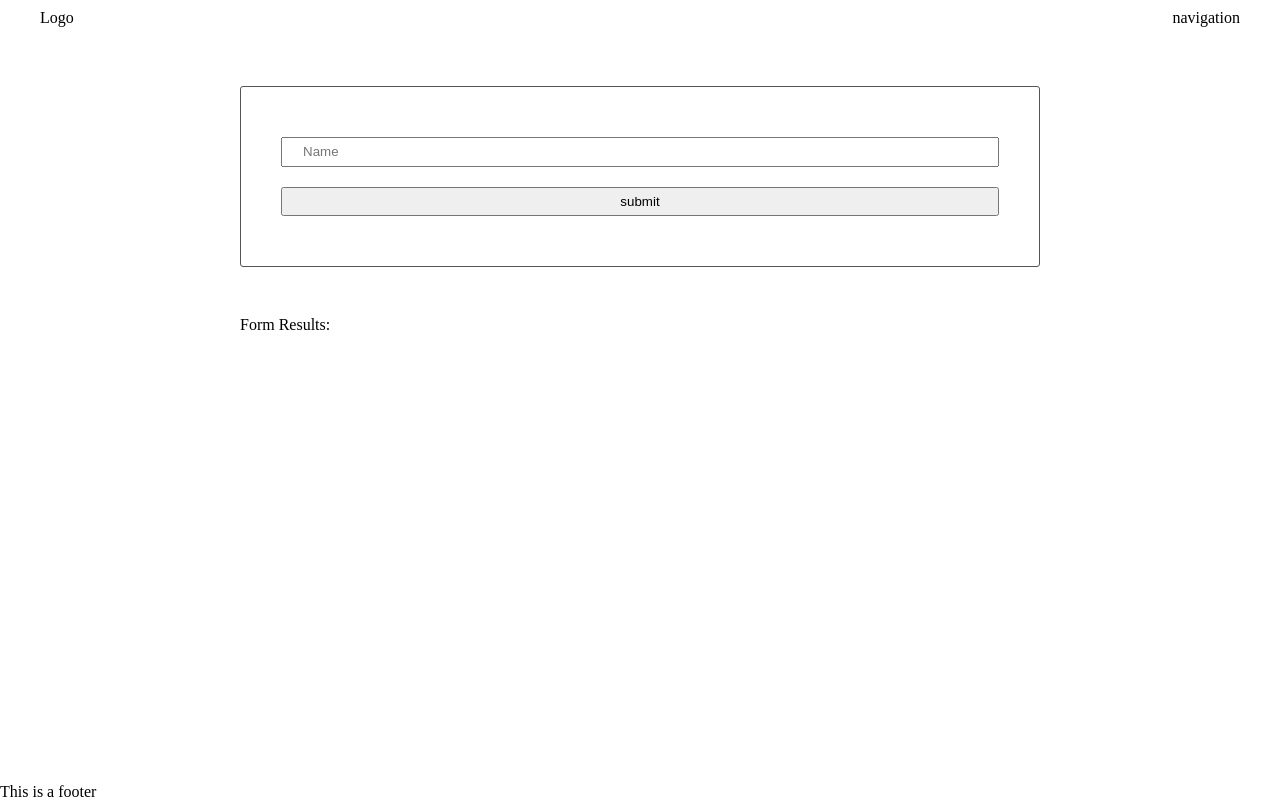
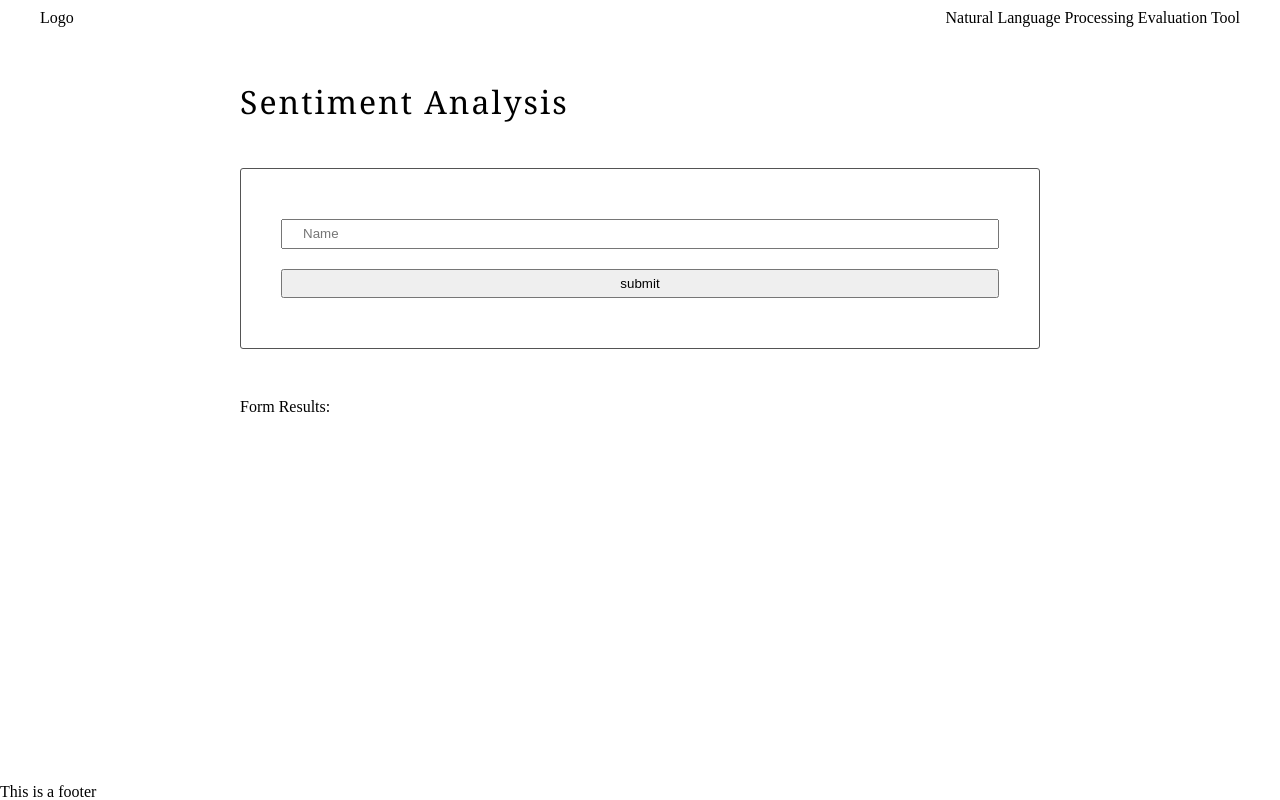
Before and after one commit to loveclari/evaluate-news-nlp, a website built with webpack: page src/client/views/index.html in a window 1280 px wide. Built offline with nearby package versions, Linux system fonts and the light colour scheme.

Commit message:
adding html and post request from api

```diff
--- a/src/client/styles/base.scss
+++ b/src/client/styles/base.scss
@@ -6,6 +6,13 @@ body {
 
 main {
     flex: 2;
+
+    h2 {
+        font-size: 32px;
+        font-family:Georgia, 'Times New Roman', Times, serif;
+        letter-spacing: 2px;
+        padding-bottom: 50px;
+    }
 }
 
 section {
--- a/src/client/views/index.html
+++ b/src/client/views/index.html
@@ -17,12 +17,13 @@
                 Logo
             </div>
             <div class="">
-                navigation
+                <h1>Natural Language Processing Evaluation Tool</h1>
             </div>
         </header>
 
         <main>
             <section>
+                <h2>Sentiment Analysis</h2>
                 <form class="" onsubmit="return handleSubmit(event)">
                     <input id="name" type="text" name="input" value="" onblur="onBlur()" placeholder="Name">
                     <input type="submit" name="" value="submit" onclick="return handleSubmit(event)" onsubmit="return handleSubmit(event)">
```
Also changed, not shown: src/server/index.js (+22 -4 lines).
